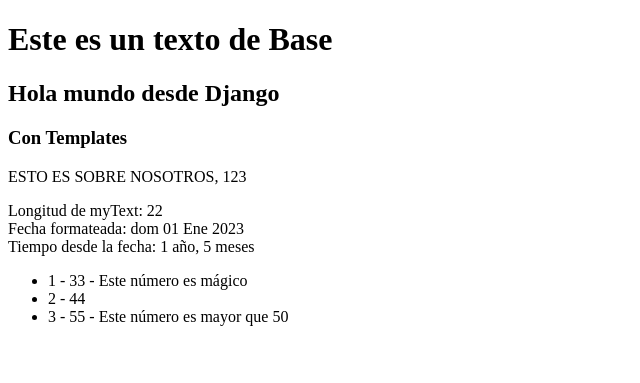
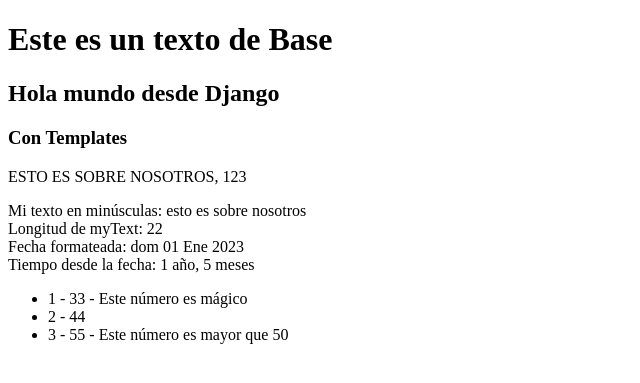
Before and after one commit to Eduardo-P/pw2-Teoria-Django, a Django app: page / in a window 1280 px wide. Shown: the part 88-471 px from the top of the page, without its empty margins (0-640 px from the left). Run offline with Django 5.2, Linux system fonts and the light colour scheme.

Commit message:
Probando el filtro 'lower' convirtiendo el texto a minúsculas

```diff
--- a/listaContactos/templates/home.html
+++ b/listaContactos/templates/home.html
@@ -14,6 +14,8 @@
             {{myNumber}}
         </p>
         <p>
+            Mi texto en minúsculas: {{ myText|lower }}
+            <br>
             Longitud de myText: {{ myText|length }}
             <br>
             Fecha formateada: {{ myDate|date:"D d M Y" }}
```
